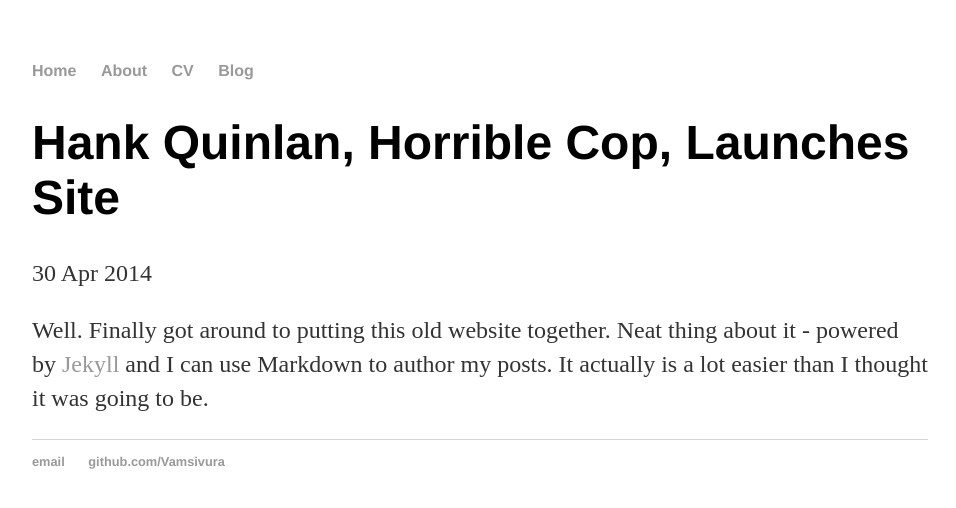
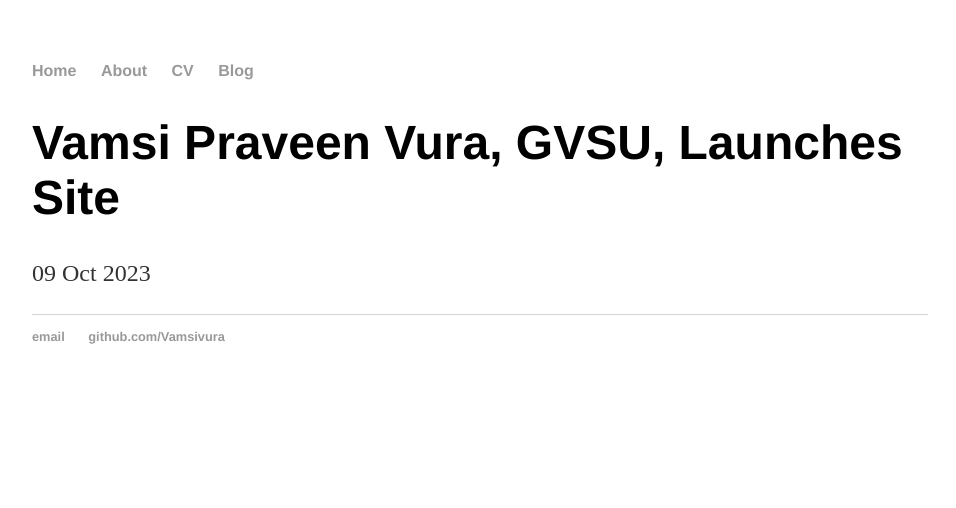
Before and after one commit to Vamsivura/Vamsivura.github.io, a Jekyll site: the page built from _posts/2014-04-30-hank-quinlan-site-launched.md, in a window 1280 px wide. Shown: the top 508 px of the page, without its empty margins (160-1116 px from the left). Built offline with Jekyll 4.4.1, drawn with Linux system fonts in a browser that asks for light colours.

Commit message:
Update 2023-10-09-hank-quinlan-site-launched.md

```diff
--- a/_posts/2014-04-30-hank-quinlan-site-launched.md
+++ b/_posts/2014-04-30-hank-quinlan-site-launched.md
@@ -1,7 +1,5 @@
 ---
 layout: post
-title: "Hank Quinlan, Horrible Cop, Launches Site"
-date: 2014-04-30
+title: "Vamsi Praveen Vura, GVSU, Launches Site"
+date: 2023-10-09
 ---
-
-Well. Finally got around to putting this old website together. Neat thing about it - powered by [Jekyll](http://jekyllrb.com) and I can use Markdown to author my posts. It actually is a lot easier than I thought it was going to be.
```
